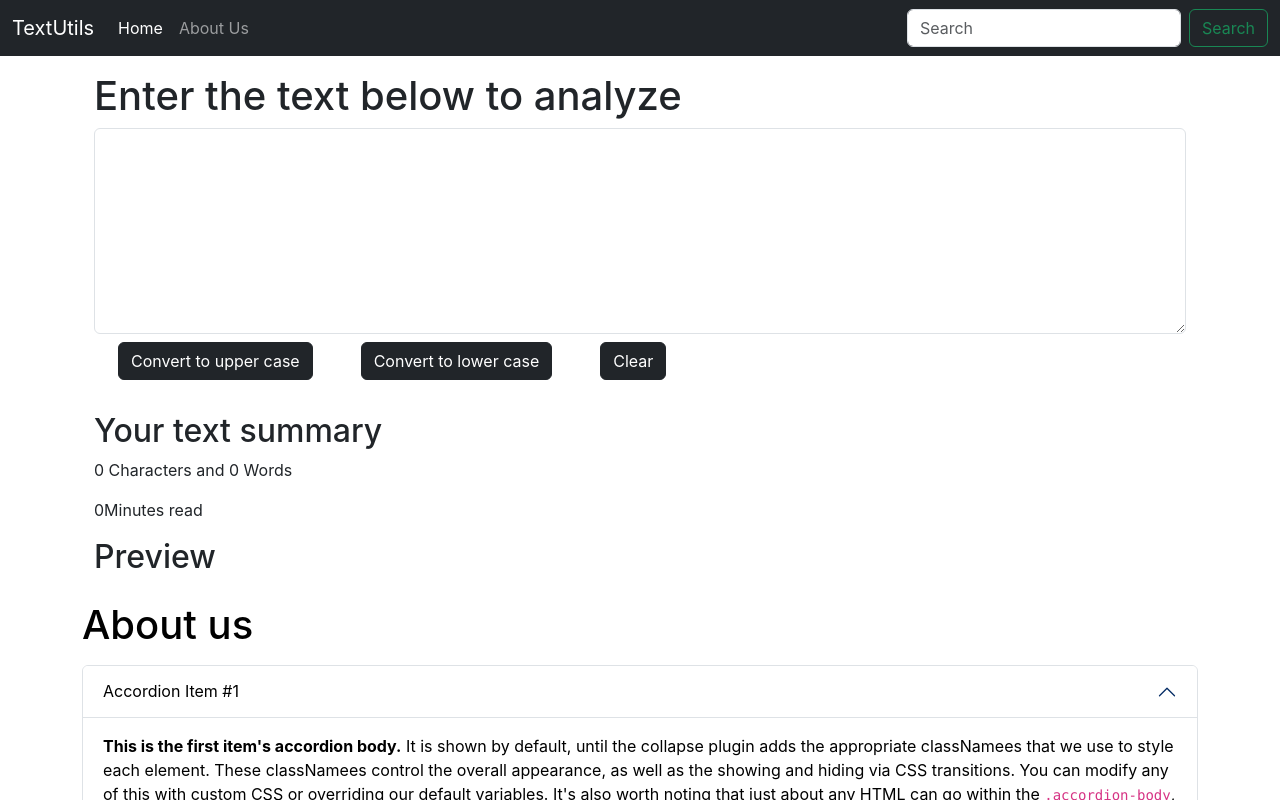
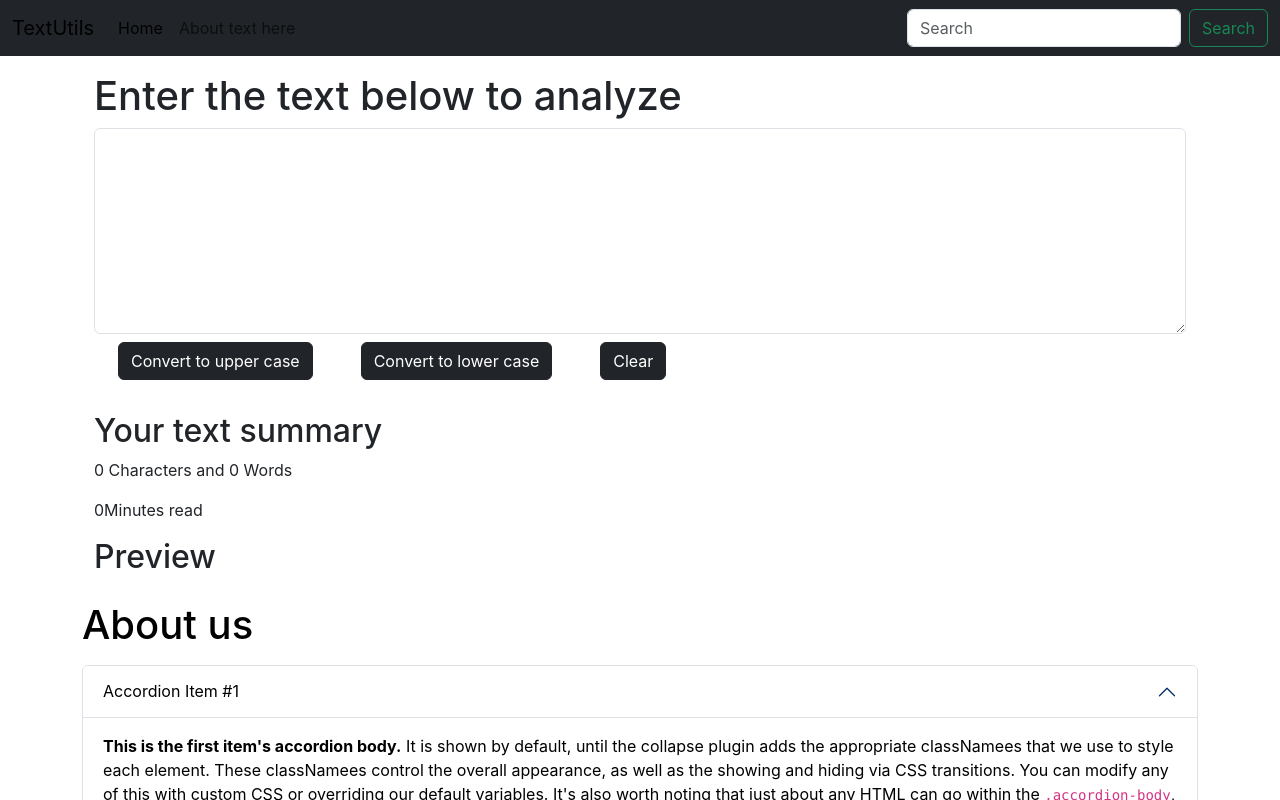
Before and after one commit to Faizan-Ashraf7/React-Projects, a React (Create React App) app in the folder textutils/: page / in a window 1280 px wide. Shown: the top 800 px of the page. Built offline with nearby package versions, Linux system fonts and the light colour scheme.

Commit message:
Making dark mode for the whole app

```diff
--- a/textutils/src/App.js
+++ b/textutils/src/App.js
@@ -2,11 +2,14 @@
 import TextForm from "./components/TextForm";
 import Navbar from "./components/Navbar";
 import About from "./components/About";
+import { useState } from "react";
 function App() {
+  const [darkmode,setDarkMode]= useState(false); // Whether dark mode is enabled or not
+
   return (
     <>
     <div className="Navbar">
-  <Navbar title="TextUtils" aboutText="About Us" />
+  <Navbar title="TextUtils" mode={darkmode}/>
   </div>
   <div className="container my-3">
   <TextForm heading="Enter the text below to analyze"/>
--- a/textutils/src/components/Navbar.js
+++ b/textutils/src/components/Navbar.js
@@ -3,7 +3,7 @@
 
 export default function Navbar(props) {
   return (
-    <nav className="navbar navbar-expand-lg navbar-dark bg-dark">
+    <nav className={`navbar navbar-expand-lg navbar-${props.mode} bg-dark`}>
       <div className="container-fluid">
         <a className="navbar-brand" href="/">
           {props.title}
```
